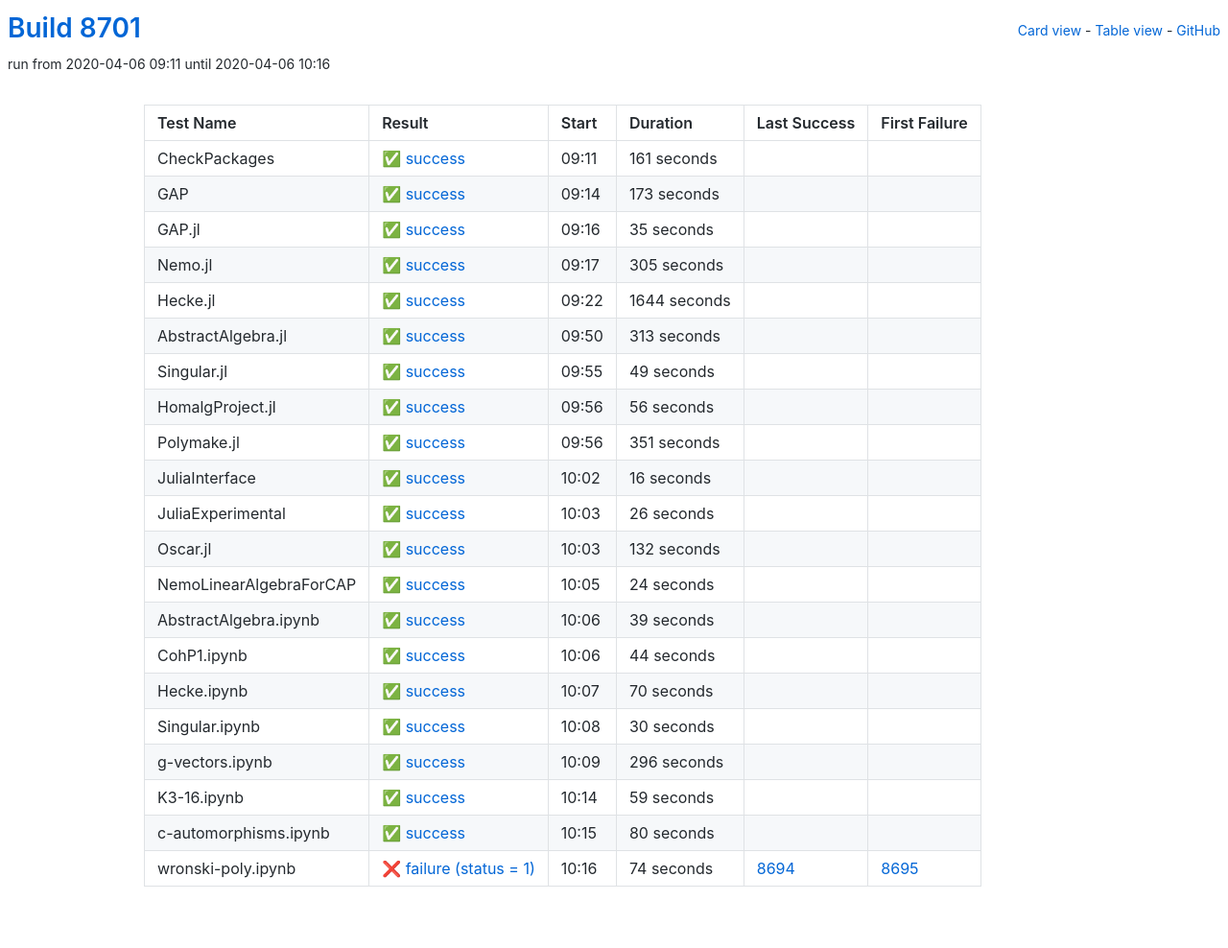
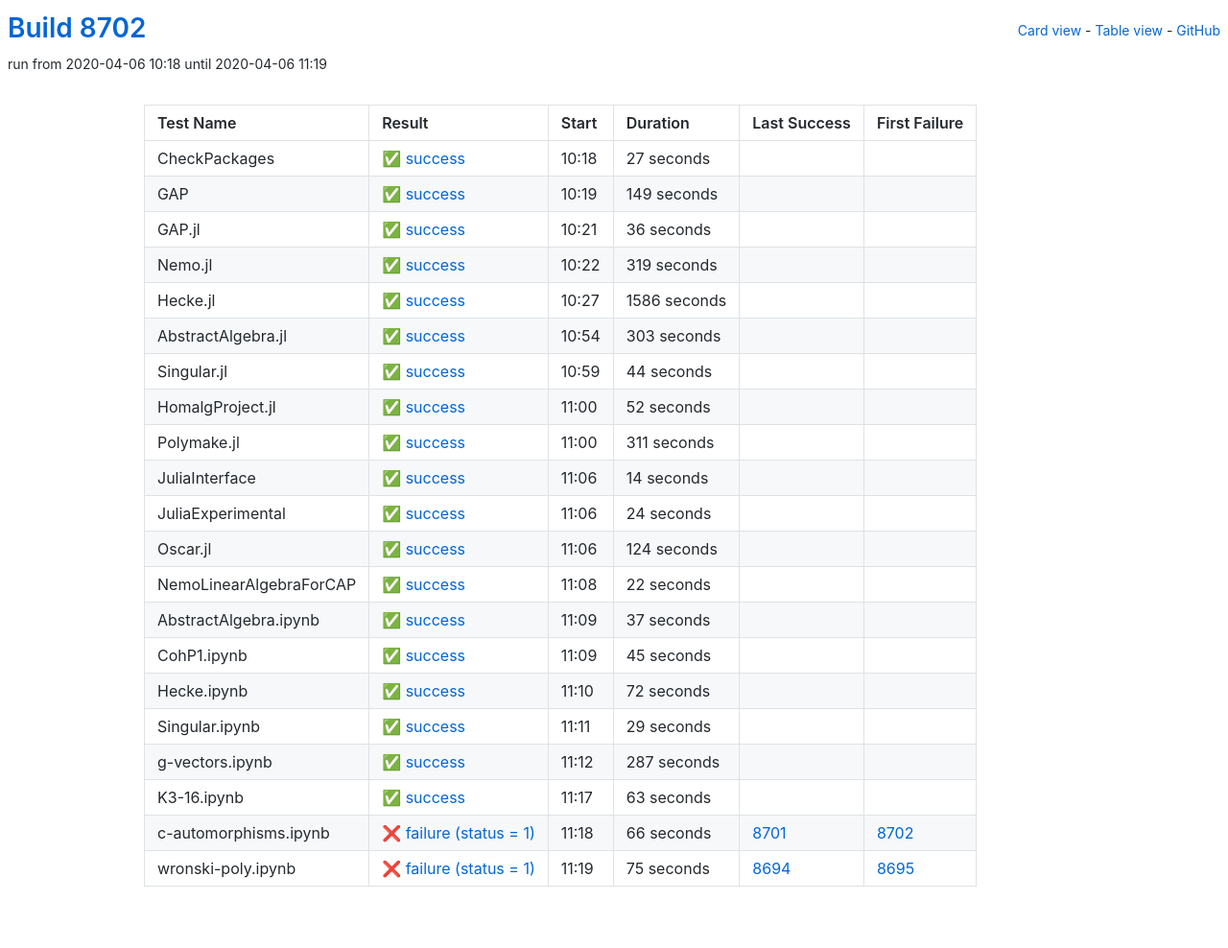
Before and after one commit to oscar-system/oscar-ci-status, a Jekyll site: the page built from table.html, in a window 1280 px wide. Shown: the whole page at 96% size. Built offline with Jekyll 4.4.1, drawn with Linux system fonts in a browser that asks for light colours.

Commit message:
Build 8702

```diff
--- a/_data/ci.yml
+++ b/_data/ci.yml
@@ -1,137 +1,115 @@
-build: 8701
-build_url: https://oscarci.mathematik.uni-kl.de/job/oscar/8701/
+build: 8702
+build_url: https://oscarci.mathematik.uni-kl.de/job/oscar/8702/
 job: oscar
 tests:
-- duration: 161
+- duration: 27
   exitcode: 0
   first_failure: false
   first_failure_url: null
   last_success: false
   last_success_url: null
-  log: https://oscarci.mathematik.uni-kl.de/job/oscar/8701/artifact/logs/build-8701/CheckPackages.log
+  log: https://oscarci.mathematik.uni-kl.de/job/oscar/8702/artifact/logs/build-8702/CheckPackages.log
   name: CheckPackages
-  start: 2020-04-06 09:11
+  start: 2020-04-06 10:18
   status: success
   success: true
-- duration: 173
+- duration: 149
   exitcode: 0
   first_failure: false
   first_failure_url: null
   last_success: false
   last_success_url: null
-  log: https://oscarci.mathematik.uni-kl.de/job/oscar/8701/artifact/logs/build-8701/GAP.log
+  log: https://oscarci.mathematik.uni-kl.de/job/oscar/8702/artifact/logs/build-8702/GAP.log
   name: GAP
-  start: 2020-04-06 09:14
+  start: 2020-04-06 10:19
   status: success
   success: true
-- duration: 35
+- duration: 36
   exitcode: 0
   first_failure: false
   first_failure_url: null
   last_success: false
   last_success_url: null
-  log: https://oscarci.mathematik.uni-kl.de/job/oscar/8701/artifact/logs/build-8701/GAP.jl.log
+  log: https://oscarci.mathematik.uni-kl.de/job/oscar/8702/artifact/logs/build-8702/GAP.jl.log
   name: GAP.jl
-  start: 2020-04-06 09:16
+  start: 2020-04-06 10:21
   status: success
   success: true
-- duration: 305
+- duration: 319
   exitcode: 0
   first_failure: false
   first_failure_url: null
   last_success: false
   last_success_url: null
-  log: https://oscarci.mathematik.uni-kl.de/job/oscar/8701/artifact/logs/build-8701/Nemo.jl.log
+  log: https://oscarci.mathematik.uni-kl.de/job/oscar/8702/artifact/logs/build-8702/Nemo.jl.log
   name: Nemo.jl
-  start: 2020-04-06 09:17
+  start: 2020-04-06 10:22
   status: success
   success: true
-- duration: 1644
+- duration: 1586
   exitcode: 0
   first_failure: false
   first_failure_url: null
   last_success: false
   last_success_url: null
-  log: https://oscarci.mathematik.uni-kl.de/job/oscar/8701/artifact/logs/build-8701/Hecke.jl.log
+  log: https://oscarci.mathematik.uni-kl.de/job/oscar/8702/artifact/logs/build-8702/Hecke.jl.log
   name: Hecke.jl
-  start: 2020-04-06 09:22
+  start: 2020-04-06 10:27
   status: success
   success: true
-- duration: 313
+- duration: 303
   exitcode: 0
   first_failure: false
   first_failure_url: null
   last_success: false
   last_success_url: null
-  log: https://oscarci.mathematik.uni-kl.de/job/oscar/8701/artifact/logs/build-8701/AbstractAlgebra.jl.log
+  log: https://oscarci.mathematik.uni-kl.de/job/oscar/8702/artifact/logs/build-8702/AbstractAlgebra.jl.log
   name: AbstractAlgebra.jl
-  start: 2020-04-06 09:50
+  start: 2020-04-06 10:54
   status: success
   success: true
-- duration: 49
+- duration: 44
   exitcode: 0
   first_failure: false
   first_failure_url: null
   last_success: false
   last_success_url: null
-  log: https://oscarci.mathematik.uni-kl.de/job/oscar/8701/artifact/logs/build-8701/Singular.jl.log
+  log: https://oscarci.mathematik.uni-kl.de/job/oscar/8702/artifact/logs/build-8702/Singular.jl.log
   name: Singular.jl
-  start: 2020-04-06 09:55
+  start: 2020-04-06 10:59
   status: success
   success: true
-- duration: 56
+- duration: 52
   exitcode: 0
   first_failure: false
   first_failure_url: null
   last_success: false
   last_success_url: null
-  log: https://oscarci.mathematik.uni-kl.de/job/oscar/8701/artifact/logs/build-8701/HomalgProject.jl.log
+  log: https://oscarci.mathematik.uni-kl.de/job/oscar/8702/artifact/logs/build-8702/HomalgProject.jl.log
   name: HomalgProject.jl
-  start: 2020-04-06 09:56
+  start: 2020-04-06 11:00
   status: success
   success: true
-- duration: 351
+- duration: 311
   exitcode: 0
   first_failure: false
   first_failure_url: null
   last_success: false
   last_success_url: null
-  log: https://oscarci.mathematik.uni-kl.de/job/oscar/8701/artifact/logs/build-8701/Polymake.jl.log
+  log: https://oscarci.mathematik.uni-kl.de/job/oscar/8702/artifact/logs/build-8702/Polymake.jl.log
   name: Polymake.jl
-  start: 2020-04-06 09:56
+  start: 2020-04-06 11:00
   status: success
   success: true
-- duration: 16
+- duration: 14
   exitcode: 0
   first_failure: false
   first_failure_url: null
   last_success: false
   last_success_url: null
-  log: https://oscarci.mathematik.uni-kl.de/job/oscar/8701/artifact/logs/build-8701/JuliaInterface.log
+  log: https://oscarci.mathematik.uni-kl.de/job/oscar/8702/artifact/logs/build-8702/JuliaInterface.log
   name: JuliaInterface
-  start: 2020-04-06 10:02
-  status: success
-  success: true
-- duration: 26
-  exitcode: 0
-  first_failure: false
-  first_failure_url: null
-  last_success: false
-  last_success_url: null
-  log: https://oscarci.mathematik.uni-kl.de/job/oscar/8701/artifact/logs/build-8701/JuliaExperimental.log
-  name: JuliaExperimental
-  start: 2020-04-06 10:03
-  status: success
-  success: true
-- duration: 132
-  exitcode: 0
-  first_failure: false
-  first_failure_url: null
-  last_success: false
-  last_success_url: null
-  log: https://oscarci.mathematik.uni-kl.de/job/oscar/8701/artifact/logs/build-8701/Oscar.jl.log
-  name: Oscar.jl
-  start: 2020-04-06 10:03
+  start: 2020-04-06 11:06
   status: success
   success: true
 - duration: 24
@@ -140,96 +118,118 @@
   first_failure_url: null
   last_success: false
   last_success_url: null
-  log: https://oscarci.mathematik.uni-kl.de/job/oscar/8701/artifact/logs/build-8701/NemoLinearAlgebraForCAP.log
-  name: NemoLinearAlgebraForCAP
-  start: 2020-04-06 10:05
+  log: https://oscarci.mathematik.uni-kl.de/job/oscar/8702/artifact/logs/build-8702/JuliaExperimental.log
+  name: JuliaExperimental
+  start: 2020-04-06 11:06
   status: success
   success: true
-- duration: 39
+- duration: 124
   exitcode: 0
   first_failure: false
   first_failure_url: null
   last_success: false
   last_success_url: null
-  log: https://oscarci.mathematik.uni-kl.de/job/oscar/8701/artifact/logs/build-8701/AbstractAlgebra.ipynb.log
-  name: AbstractAlgebra.ipynb
-  start: 2020-04-06 10:06
+  log: https://oscarci.mathematik.uni-kl.de/job/oscar/8702/artifact/logs/build-8702/Oscar.jl.log
+  name: Oscar.jl
+  start: 2020-04-06 11:06
   status: success
   success: true
-- duration: 44
+- duration: 22
   exitcode: 0
   first_failure: false
   first_failure_url: null
   last_success: false
   last_success_url: null
-  log: https://oscarci.mathematik.uni-kl.de/job/oscar/8701/artifact/logs/build-8701/CohP1.ipynb.log
-  name: CohP1.ipynb
-  start: 2020-04-06 10:06
+  log: https://oscarci.mathematik.uni-kl.de/job/oscar/8702/artifact/logs/build-8702/NemoLinearAlgebraForCAP.log
+  name: NemoLinearAlgebraForCAP
+  start: 2020-04-06 11:08
   status: success
   success: true
-- duration: 70
+- duration: 37
   exitcode: 0
   first_failure: false
   first_failure_url: null
   last_success: false
   last_success_url: null
-  log: https://oscarci.mathematik.uni-kl.de/job/oscar/8701/artifact/logs/build-8701/Hecke.ipynb.log
-  name: Hecke.ipynb
-  start: 2020-04-06 10:07
+  log: https://oscarci.mathematik.uni-kl.de/job/oscar/8702/artifact/logs/build-8702/AbstractAlgebra.ipynb.log
+  name: AbstractAlgebra.ipynb
+  start: 2020-04-06 11:09
   status: success
   success: true
-- duration: 30
+- duration: 45
   exitcode: 0
   first_failure: false
   first_failure_url: null
   last_success: false
   last_success_url: null
-  log: https://oscarci.mathematik.uni-kl.de/job/oscar/8701/artifact/logs/build-8701/Singular.ipynb.log
-  name: Singular.ipynb
-  start: 2020-04-06 10:08
+  log: https://oscarci.mathematik.uni-kl.de/job/oscar/8702/artifact/logs/build-8702/CohP1.ipynb.log
+  name: CohP1.ipynb
+  start: 2020-04-06 11:09
   status: success
   success: true
-- duration: 296
+- duration: 72
   exitcode: 0
   first_failure: false
   first_failure_url: null
   last_success: false
   last_success_url: null
-  log: https://oscarci.mathematik.uni-kl.de/job/oscar/8701/artifact/logs/build-8701/g-vectors.ipynb.log
-  name: g-vectors.ipynb
-  start: 2020-04-06 10:09
+  log: https://oscarci.mathematik.uni-kl.de/job/oscar/8702/artifact/logs/build-8702/Hecke.ipynb.log
+  name: Hecke.ipynb
+  start: 2020-04-06 11:10
   status: success
   success: true
-- duration: 59
+- duration: 29
   exitcode: 0
   first_failure: false
   first_failure_url: null
   last_success: false
   last_success_url: null
-  log: https://oscarci.mathematik.uni-kl.de/job/oscar/8701/artifact/logs/build-8701/K3-16.ipynb.log
-  name: K3-16.ipynb
-  start: 2020-04-06 10:14
+  log: https://oscarci.mathematik.uni-kl.de/job/oscar/8702/artifact/logs/build-8702/Singular.ipynb.log
+  name: Singular.ipynb
+  start: 2020-04-06 11:11
   status: success
   success: true
-- duration: 80
+- duration: 287
   exitcode: 0
   first_failure: false
   first_failure_url: null
   last_success: false
   last_success_url: null
-  log: https://oscarci.mathematik.uni-kl.de/job/oscar/8701/artifact/logs/build-8701/c-automorphisms.ipynb.log
-  name: c-automorphisms.ipynb
-  start: 2020-04-06 10:15
+  log: https://oscarci.mathematik.uni-kl.de/job/oscar/8702/artifact/logs/build-8702/g-vectors.ipynb.log
+  name: g-vectors.ipynb
+  start: 2020-04-06 11:12
   status: success
   success: true
-- duration: 74
+- duration: 63
+  exitcode: 0
+  first_failure: false
+  first_failure_url: null
+  last_success: false
+  last_success_url: null
+  log: https://oscarci.mathematik.uni-kl.de/job/oscar/8702/artifact/logs/build-8702/K3-16.ipynb.log
+  name: K3-16.ipynb
+  start: 2020-04-06 11:17
+  status: success
+  success: true
+- duration: 66
+  exitcode: 1
+  first_failure: 8702
+  first_failure_url: https://oscarci.mathematik.uni-kl.de/job/oscar/8702/
+  last_success: 8701
+  last_success_url: https://oscarci.mathematik.uni-kl.de/job/oscar/8701/
+  log: https://oscarci.mathematik.uni-kl.de/job/oscar/8702/artifact/logs/build-8702/c-automorphisms.ipynb.log
+  name: c-automorphisms.ipynb
+  start: 2020-04-06 11:18
+  status: failure
+  success: false
+- duration: 75
   exitcode: 1
   first_failure: 8695
   first_failure_url: https://oscarci.mathematik.uni-kl.de/job/oscar/8695/
   last_success: 8694
   last_success_url: https://oscarci.mathematik.uni-kl.de/job/oscar/8694/
-  log: https://oscarci.mathematik.uni-kl.de/job/oscar/8701/artifact/logs/build-8701/wronski-poly.ipynb.log
+  log: https://oscarci.mathematik.uni-kl.de/job/oscar/8702/artifact/logs/build-8702/wronski-poly.ipynb.log
   name: wronski-poly.ipynb
-  start: 2020-04-06 10:16
+  start: 2020-04-06 11:19
   status: failure
   success: false
```
Also changed, not shown: README.md.
